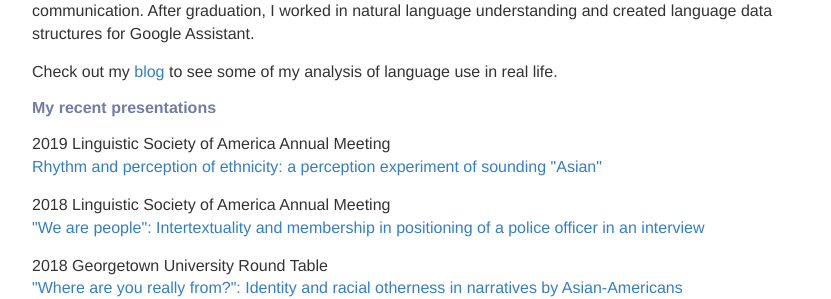
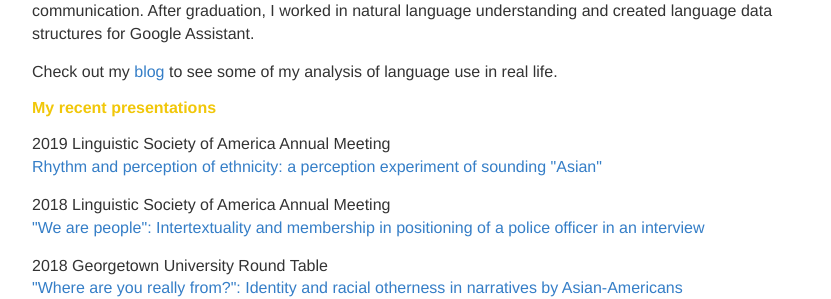
Before and after one commit to sabrinazhong/sabrinazhong.github.io, a Jekyll site: the page built from index.html, in a window 1280 px wide. Shown: the part 305-604 px from the top of the page, without its empty margins (224-1055 px from the left). Built offline with Jekyll 4.4.1, drawn with Linux system fonts in a browser that asks for light colours.

Commit message:
Update main.css

```diff
--- a/css/main.css
+++ b/css/main.css
@@ -27,7 +27,7 @@ h1 {
 h2 {
     font-size: 1.0em;
     font-family:'Helvetica', 'Arial', 'Sans-Serif';
-    color: #737CA1;
+    color: #F1C709;
 }
 p {
     font-size: 1.0em;
```
